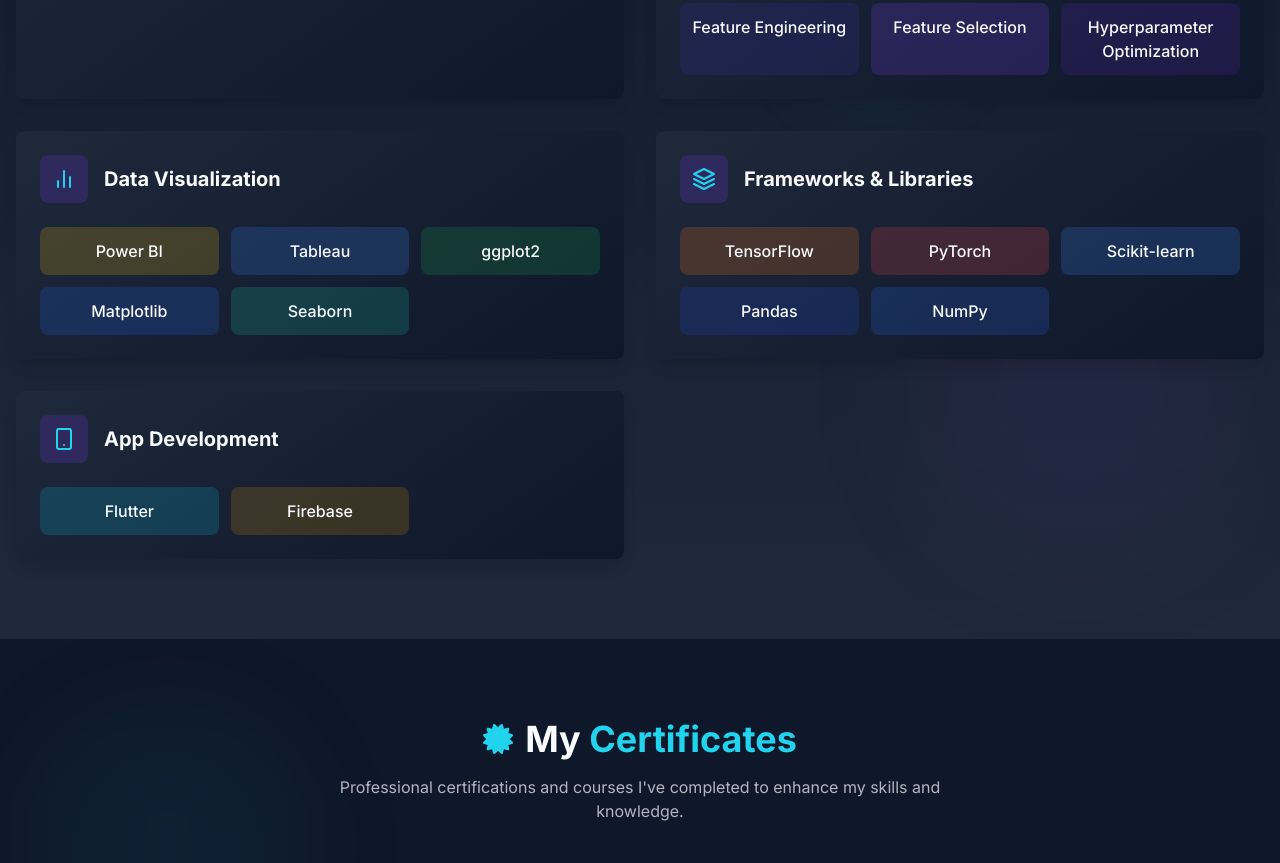
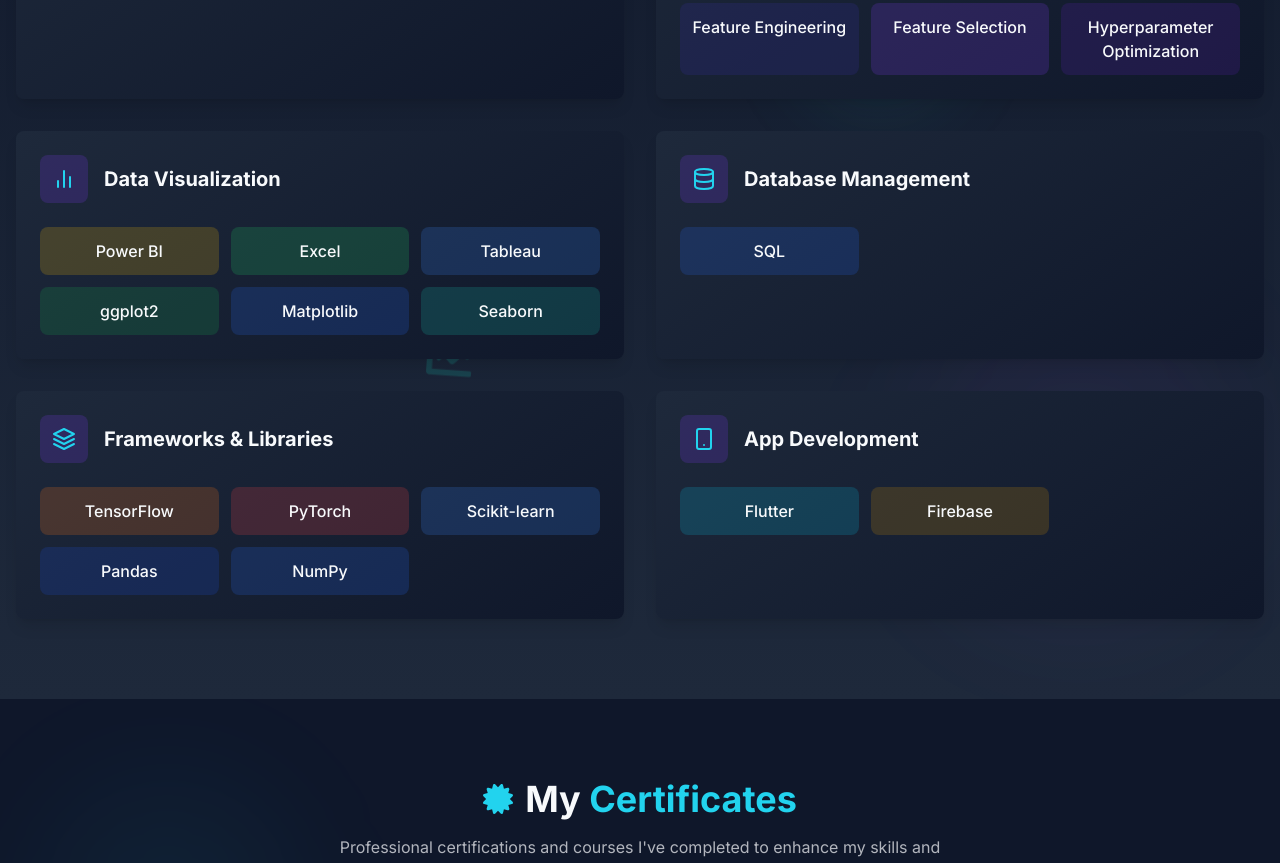
Before and after one commit to SanaD-03-alali/portfolio, a Next.js app: page / in a window 1280 px wide. Shown: the part 2660-3523 px from the top of the page. Built offline with nearby package versions, Linux system fonts and the light colour scheme.

Commit message:
Update: Added Excel and Database Management skills section

```diff
--- a/src/components/Skills/Skills.tsx
+++ b/src/components/Skills/Skills.tsx
@@ -50,6 +50,7 @@
       icon: <FiBarChart2 className="h-6 w-6 text-accent" />,
       skills: [
         { name: 'Power BI', color: 'bg-yellow-500' },
+        { name: 'Excel', color: 'bg-green-500' },
         { name: 'Tableau', color: 'bg-blue-500' },
         { name: 'ggplot2', color: 'bg-green-600' },
         { name: 'Matplotlib', color: 'bg-blue-600' },
@@ -58,6 +59,14 @@
     },
     {
       id: 4,
+      title: 'Database Management',
+      icon: <FiDatabase className="h-6 w-6 text-accent" />,
+      skills: [
+        { name: 'SQL', color: 'bg-blue-600' },
+      ]
+    },
+    {
+      id: 5,
       title: 'Frameworks & Libraries',
       icon: <FiLayers className="h-6 w-6 text-accent" />,
       skills: [
@@ -69,7 +78,7 @@
       ]
     },
     {
-      id: 5,
+      id: 6,
       title: 'App Development',
       icon: <FiSmartphone className="h-6 w-6 text-accent" />,
       skills: [
```
